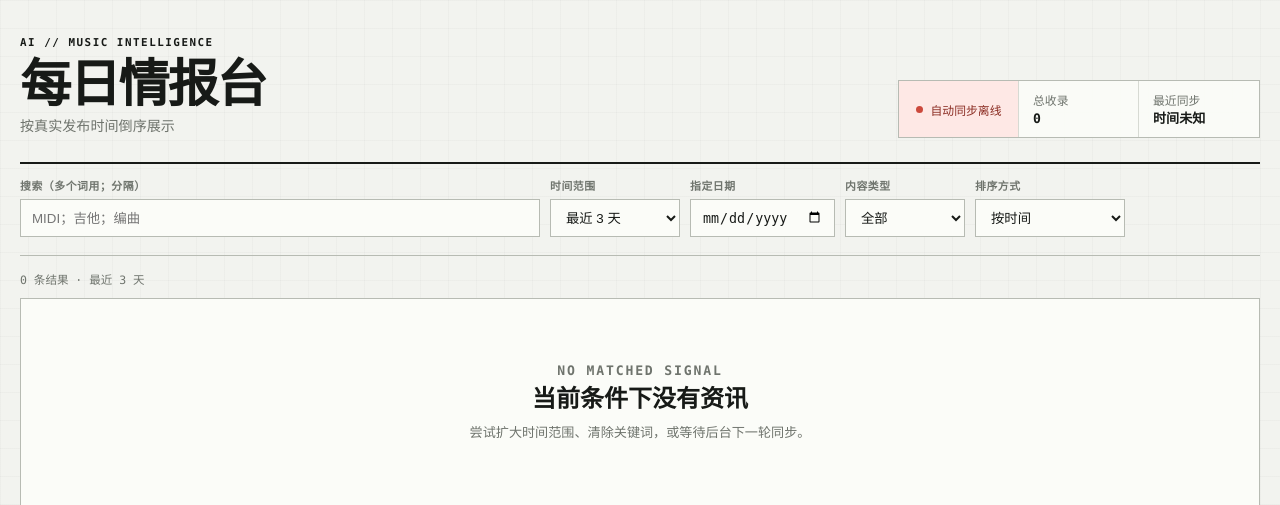
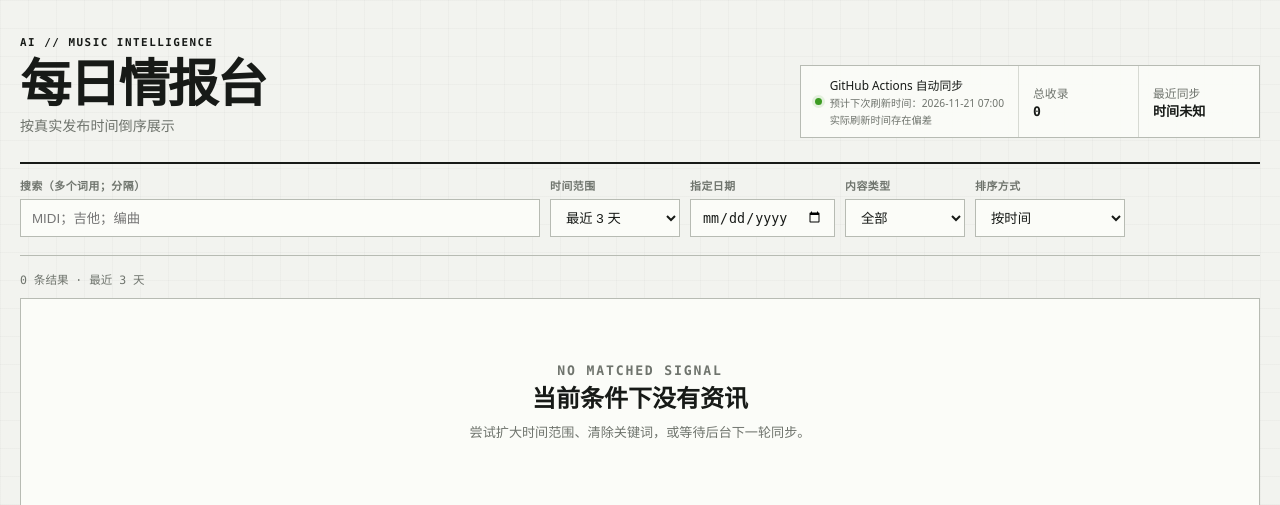
Before and after one commit to Andy-Dufrense/Ai-Collect, a Flask app: page / in a window 1280 px wide. Shown: the top 505 px of the page. Run offline with Flask 3, Linux system fonts and the light colour scheme; data comes from the database, SQL or seed files in the repository; data that the repository does not hold is empty.

Commit message:
fix: show GitHub auto sync and widen project discovery

```diff
--- a/app.py
+++ b/app.py
@@ -9,13 +9,13 @@ from __future__ import annotations
 
 import logging
 import os
-from datetime import date, datetime, timedelta, timezone
+from datetime import date, datetime, timezone
+from pathlib import Path
 from zoneinfo import ZoneInfo, ZoneInfoNotFoundError
 
 from flask import Flask, render_template, request, url_for
 
 from config import (
-    AUTO_FETCH_HEARTBEAT_MAX_AGE_SECONDS,
     DISPLAY_TIME_ZONE,
     FLASK_HOST,
     FLASK_PORT,
@@ -25,7 +25,6 @@ from database import (
     get_all_news,
     get_last_fetch_time,
     get_news_count,
-    get_worker_heartbeat,
     initialize_database,
 )
 from ranking import filter_and_rank_news
@@ -44,27 +43,21 @@ app = Flask(__name__)
 PAGE_SIZE = 20
 
 
-def _is_auto_sync_online(heartbeat_value: str | None) -> bool:
+def _github_actions_auto_sync_configured() -> bool:
     """
-    根据后台心跳判断自动同步是否在线。
+    判断 GitHub Actions 自动同步是否已经配置。
 
-    抓取间隔较长时，心跳会长时间保持不变，因此允许它存活两个轮询周期
-    再加 60 秒。这样正常等待期间不会误报离线，进程异常退出后也会及时提示。
+    本地后台 worker 已按需求停用，不能再用本地心跳判断自动同步状态。
+    当前唯一自动抓取入口是仓库中的 GitHub Actions 工作流。
     """
 
-    if not heartbeat_value:
-        return False
-
-    try:
-        heartbeat = datetime.fromisoformat(heartbeat_value)
-        if heartbeat.tzinfo is None:
-            heartbeat = heartbeat.replace(tzinfo=timezone.utc)
-        maximum_age = timedelta(
-            seconds=AUTO_FETCH_HEARTBEAT_MAX_AGE_SECONDS
-        )
-        return datetime.now(timezone.utc) - heartbeat <= maximum_age
-    except (TypeError, ValueError):
-        return False
+    workflow_path = (
+        Path(__file__).resolve().parent
+        / ".github"
+        / "workflows"
+        / "update-pages.yml"
+    )
+    return workflow_path.is_file()
 
 
 def _display_time_zone() -> ZoneInfo:
@@ -184,7 +177,7 @@ def index():
         content_kind=content_kind,
         sort_by=sort_by,
         last_fetch_at=get_last_fetch_time(),
-        auto_sync_online=_is_auto_sync_online(get_worker_heartbeat()),
+        auto_sync_online=_github_actions_auto_sync_configured(),
         # 页面始终按固定日程实时计算，不信任重启前可能残留的旧 meta 值。
         next_auto_fetch_at=next_estimated_refresh().isoformat(
             timespec="seconds"
--- a/config.py
+++ b/config.py
@@ -672,11 +672,11 @@ SOGOU_PAGE_DELAY_SECONDS: Final[float] = max(
 # 两次查询可能命中同一项目，入库时会按唯一链接自动去重。
 GITHUB_REPOSITORY_LOOKBACK_DAYS: Final[int] = max(
     1,
-    int(_read_positive_number("GITHUB_REPOSITORY_LOOKBACK_DAYS", 14)),
+    int(_read_positive_number("GITHUB_REPOSITORY_LOOKBACK_DAYS", 30)),
 )
 GITHUB_COMMIT_LOOKBACK_DAYS: Final[int] = max(
     1,
-    int(_read_positive_number("GITHUB_COMMIT_LOOKBACK_DAYS", 3)),
+    int(_read_positive_number("GITHUB_COMMIT_LOOKBACK_DAYS", 7)),
 )
 
 # GitHub 不是更新日志仓库。只有获得一定关注度的新项目，以及来自较高热度
@@ -684,11 +684,11 @@ GITHUB_COMMIT_LOOKBACK_DAYS: Final[int] = max(
 # 调整，避免把 0～几颗星的一次性练手项目误当成行业动态。
 GITHUB_NEW_REPOSITORY_MIN_STARS: Final[int] = max(
     0,
-    int(_read_positive_number("GITHUB_NEW_REPOSITORY_MIN_STARS", 15)),
+    int(_read_positive_number("GITHUB_NEW_REPOSITORY_MIN_STARS", 8)),
 )
 GITHUB_COMMIT_MIN_STARS: Final[int] = max(
     0,
-    int(_read_positive_number("GITHUB_COMMIT_MIN_STARS", 50)),
+    int(_read_positive_number("GITHUB_COMMIT_MIN_STARS", 30)),
 )
 GITHUB_MAX_NEW_REPOSITORIES_PER_RUN: Final[int] = max(
     1,
@@ -696,7 +696,7 @@ GITHUB_MAX_NEW_REPOSITORIES_PER_RUN: Final[int] = max(
 )
 GITHUB_MAX_SIGNIFICANT_COMMITS_PER_RUN: Final[int] = max(
     1,
-    int(_read_positive_number("GITHUB_MAX_SIGNIFICANT_COMMITS_PER_RUN", 8)),
+    int(_read_positive_number("GITHUB_MAX_SIGNIFICANT_COMMITS_PER_RUN", 10)),
 )
 
 
--- a/templates/index.html
+++ b/templates/index.html
@@ -21,14 +21,16 @@
                     <span>
                         {% if auto_sync_online %}
                             {% if next_auto_fetch_at %}
-                                预计下次刷新时间：{{ next_auto_fetch_at | local_time }}
+                                GitHub Actions 自动同步
+                                <small class="sync-note">预计下次刷新时间：{{ next_auto_fetch_at | local_time }}</small>
                                 <small class="sync-note">实际刷新时间存在偏差</small>
                             {% else %}
-                                预计下次刷新时间：正在计算
+                                GitHub Actions 自动同步
+                                <small class="sync-note">预计下次刷新时间：正在计算</small>
                                 <small class="sync-note">实际刷新时间存在偏差</small>
                             {% endif %}
                         {% else %}
-                            自动同步离线
+                            GitHub Actions 自动同步未配置
                         {% endif %}
                     </span>
                 </div>
```
Also changed, not shown: github_discovery.py (+6 -2 lines), tests/test_core.py (+4 -2 lines), tests/test_github_discovery.py (+2 -2 lines), README.md.
